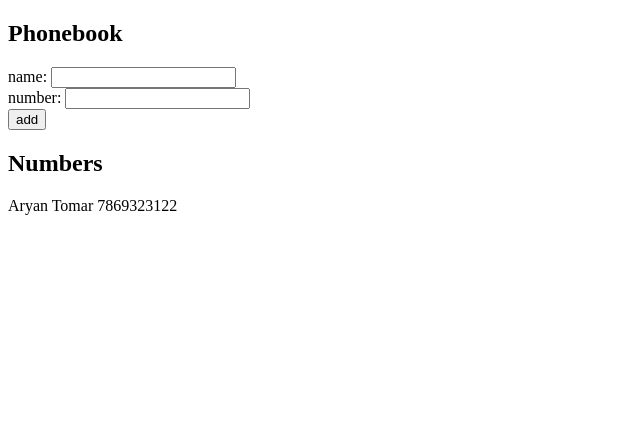
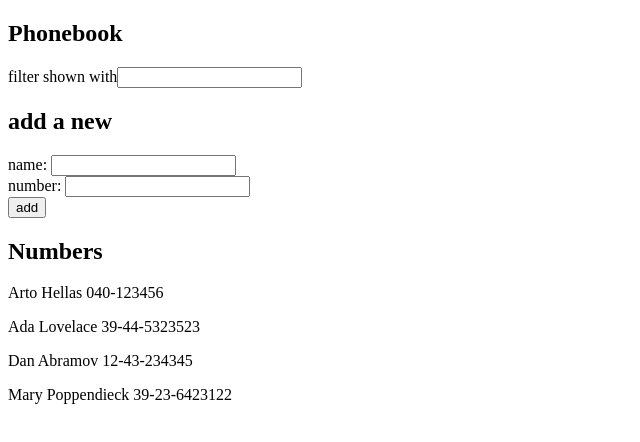
Before and after one commit to aryan436/FullStackOpen, a React (Vite) app in the folder part2/Phonebook/: page / in a window 1280 px wide. Shown: the top 442 px of the page, without its empty margins (0-640 px from the left). Built offline with nearby package versions, Linux system fonts and the light colour scheme.

Commit message:
exercise 2.9 complete added a search function

```diff
--- a/part2/Phonebook/src/App.jsx
+++ b/part2/Phonebook/src/App.jsx
@@ -1,9 +1,15 @@
 import { useState } from "react";
 
 const App = () => {
-  const [persons, setPersons] = useState([{ name: "Aryan Tomar",phone:"7869323122" }]);
+  const [persons, setPersons] = useState([
+    { name: "Arto Hellas", number: "040-123456", id: 1 },
+    { name: "Ada Lovelace", number: "39-44-5323523", id: 2 },
+    { name: "Dan Abramov", number: "12-43-234345", id: 3 },
+    { name: "Mary Poppendieck", number: "39-23-6423122", id: 4 },
+  ]);
   const [newName, setNewName] = useState("");
   const [newPhone, setNewPhone] = useState("");
+  const [filter, setFilter] = useState("");
   const handleAdd = (event) => {
     event.preventDefault();
     const exists = persons.some((person) => person.name === newName)
@@ -13,7 +19,8 @@
     }
     const newPerson = {
       name: newName,
-      phone:newPhone
+      number: newPhone,
+      id:persons.length+1
     };
     setPersons(persons.concat(newPerson));
     setNewName("")
@@ -27,9 +34,18 @@
     setNewPhone(event.target.value);
     console.log(event.target.value)
   }
+  const personsToShow = persons.filter((person) =>
+    person.name.toLowerCase().includes(filter.toLowerCase()),
+  );
+  const handleFilter = (event) => {
+    console.log(event.target.value)
+    setFilter(event.target.value)
+  }
   return (
     <div>
       <h2>Phonebook</h2>
+      <div>filter shown with<input value={filter} onChange={handleFilter}/></div>
+      <h2>add a new</h2>
       <form onSubmit={handleAdd}>
         <div>
           name: <input value={newName} onChange={handleNewName} />
@@ -42,8 +58,12 @@
         </div>
       </form>
       <h2>Numbers</h2>
-      {persons.map((person) => {
-        return <p key={person.name}>{person.name} { person.phone}</p>;
+      {personsToShow.map((person) => {
+        return (
+          <p key={person.id}>
+            {person.name} {person.number}
+          </p>
+        );
       })}
     </div>
   );
```
